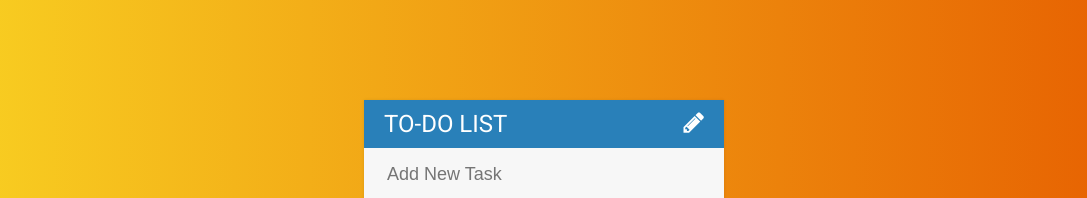
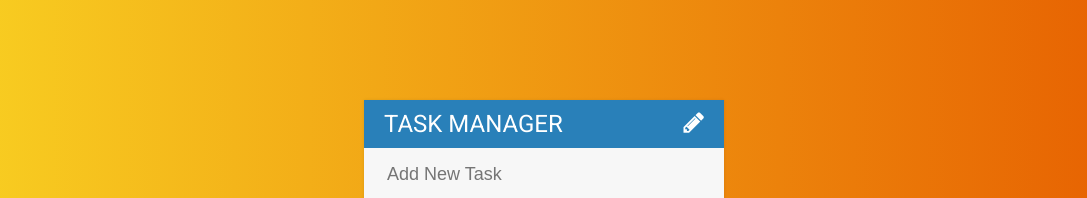
Before and after one commit to stan-gray/TaskManager, a plain HTML site: page index.html in a window 1280 px wide. Shown: the top 198 px of the page, without its empty margins (96-1183 px from the left). Drawn offline with Linux system fonts and the light colour scheme.

Commit message:
Update index.html

```diff
--- a/index.html
+++ b/index.html
@@ -1,7 +1,7 @@
 <!DOCTYPE html>
 <html>
 <head>
-	<title>Todo List</title>
+	<title>Task Manager</title>
 	<link rel="stylesheet" type="text/css" href="assets/css/todos.css">
 	<link href='https://fonts.googleapis.com/css?family=Roboto:400,700,500' rel='stylesheet' type='text/css'>
 	<link rel="stylesheet" type="text/css" href="https://cdnjs.cloudflare.com/ajax/libs/font-awesome/4.4.0/css/font-awesome.css">
@@ -10,7 +10,7 @@
 <body>
 
 <div id="container">
-	<h1>To-Do List <i class="fa fa-pencil"></i></h1>
+	<h1>Task Manager <i class="fa fa-pencil"></i></h1>
 	<input type="text" placeholder="Add New Task">
 
 	<ul>
```
